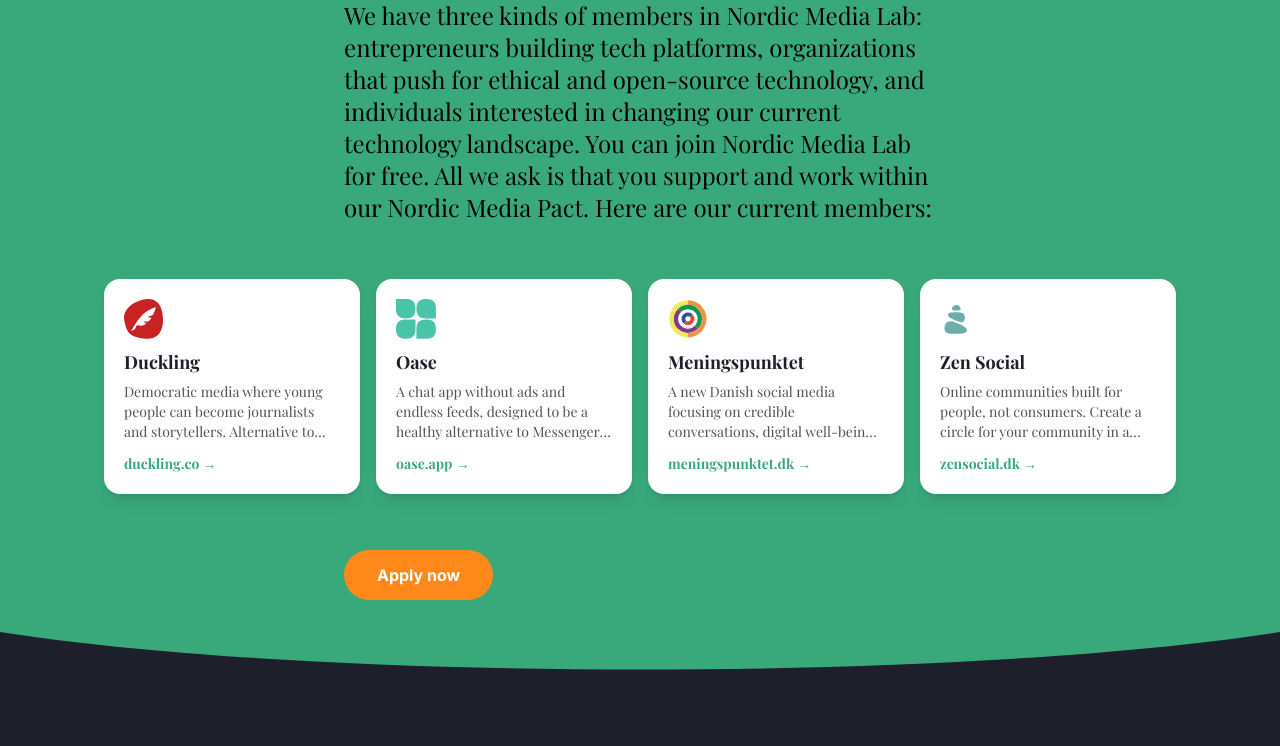
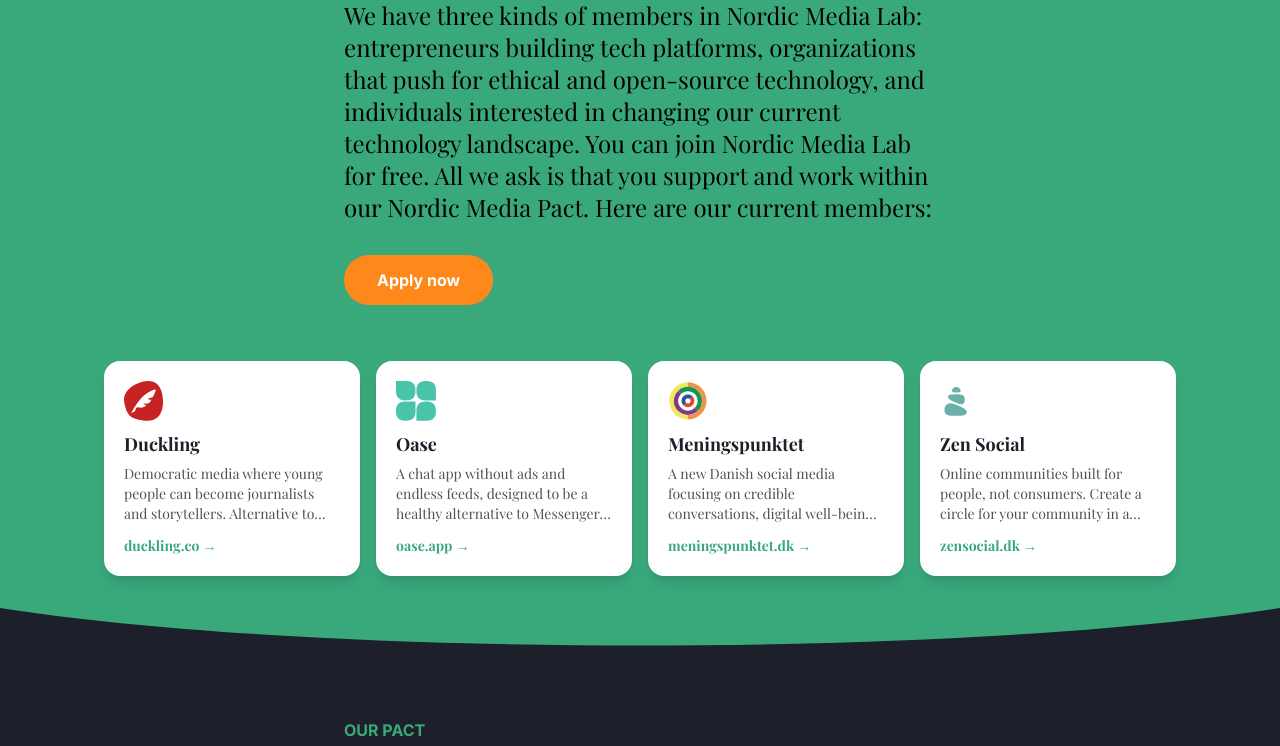
Before and after one commit to jeppeliisberg/nordicmedialab.dk, a React (Vite) app: page / in a window 1280 px wide. Shown: the part 2335-3081 px from the top of the page. Built offline with nearby package versions, Linux system fonts and the light colour scheme.

Commit message:
Members: move Apply now button above the grid

```diff
--- a/src/views/Main.jsx
+++ b/src/views/Main.jsx
@@ -78,13 +78,11 @@
                 <div className="relative px-10 max-w-2xl mx-auto">
                     <span className="text-white font-semibold uppercase text-base font-sans">{t('members.tagline')}</span>
                     <h1 className="font-serif text-3xl lg:text-5xl font-bold mt-1 mb-5">{t('members.title')}</h1>
-                    <p className="font-serif text-xl lg:text-2xl">{t('members.description')}</p>
+                    <p className="font-serif text-xl lg:text-2xl mb-8">{t('members.description')}</p>
+                    <MemberSubmit/>
                 </div>
                 <div className="max-w-6xl mx-auto px-6 md:px-10 mt-14">
                     <MembersGrid cards={membersData}/>
-                </div>
-                <div className="relative px-10 max-w-2xl mx-auto mt-14">
-                    <MemberSubmit/>
                 </div>
                 {/**
                 <div className="relative px-10 max-w-2xl mx-auto">
```
